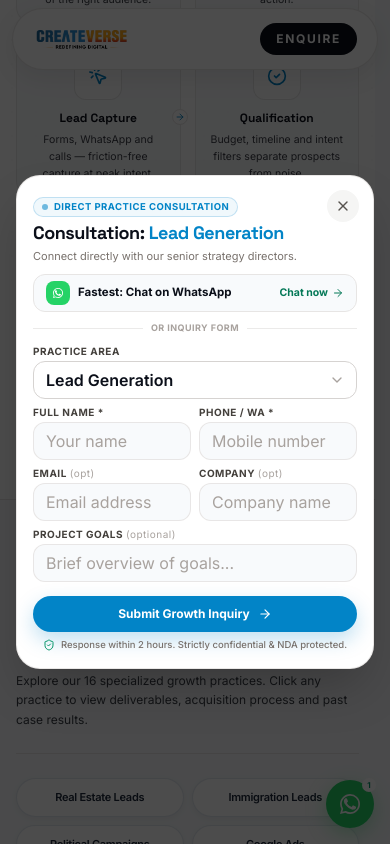
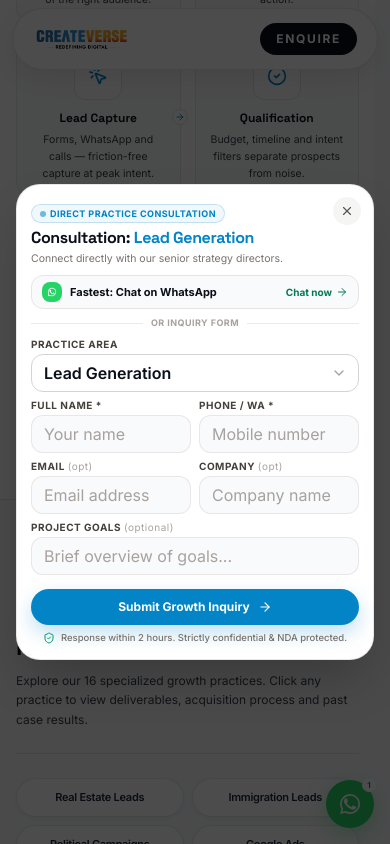
Before and after one commit to aryanbarota21235/CreateVerse, a Next.js app: page / in a window 390 px wide. Both pictures are taken after a click on the button "BUILD MY LEAD GENERATION SYSTEM". Shown: the part 1344-2188 px from the top of the page. Built offline with nearby package versions, Linux system fonts and the light colour scheme.

Commit message:
Optimize mobile page navigation transitions without blink and compact enquiry modal with generous tap margins

```diff
--- a/src/app/globals.css
+++ b/src/app/globals.css
@@ -69,6 +69,12 @@
   .dot-texture {
     background-image: radial-gradient(rgba(11, 15, 25, 0.04) 1px, transparent 1px);
     background-size: 24px 24px;
+  }
+  .reveal-wrapper {
+    -webkit-backface-visibility: hidden;
+    backface-visibility: hidden;
+    -webkit-transform: translate3d(0, 0, 0);
+    transform: translate3d(0, 0, 0);
   }
 }
 
--- a/src/app/template.tsx
+++ b/src/app/template.tsx
@@ -1,6 +1,6 @@
 "use client";
 
-import { useEffect, useState } from "react";
+import { useEffect, useState, useRef } from "react";
 import { motion, useReducedMotion } from "framer-motion";
 import { usePathname } from "next/navigation";
 
@@ -14,19 +14,20 @@ const markBackNavigation = () => {
   if (resetTimer) clearTimeout(resetTimer);
   resetTimer = setTimeout(() => {
     isBackNavigation = false;
-  }, 1200);
+  }, 1500);
 };
 
 if (typeof window !== "undefined") {
-  // Capture browser back/forward buttons
+  // Capture browser back/forward buttons and swipe gestures
   window.addEventListener("popstate", markBackNavigation, { capture: true, passive: true });
 
-  // Capture BFCache restores (e.g. Safari iOS swipe-back where page is already painted)
+  // Capture BFCache restores (Safari iOS swipe-back where page is already painted)
   window.addEventListener(
     "pageshow",
     (event) => {
       if (event.persisted) {
         isBFCacheRestore = true;
+        isBackNavigation = true;
       }
     },
     { capture: true, passive: true }
@@ -46,31 +47,75 @@ export default function Template({ children }: { children: React.ReactNode }) {
   const pathname = usePathname();
   const shouldReduceMotion = useReducedMotion();
 
-  // Snapshot navigation direction at the moment this Template mounts
-  const [navDirection] = useState<"forward" | "back">(() => (isBackNavigation ? "back" : "forward"));
-
   // Skip animation on initial mount (first SSR paint) or BFCache restore to completely eliminate white flash/blink
   const [skipTransition] = useState(() => isInitialMount || isBFCacheRestore);
 
+  // Snapshot back navigation state for this render cycle
+  const isBack = isBackNavigation;
+
+  // Reliable mobile detection
+  const [isMobile, setIsMobile] = useState(() => {
+    if (typeof window !== "undefined") {
+      return window.innerWidth < 768;
+    }
+    return false;
+  });
+
+  useEffect(() => {
+    const update = () => setIsMobile(window.innerWidth < 768);
+    update();
+    window.addEventListener("resize", update, { passive: true });
+    return () => window.removeEventListener("resize", update);
+  }, []);
+
   useEffect(() => {
     isInitialMount = false;
-    isBackNavigation = false;
     isBFCacheRestore = false;
-    if (resetTimer) clearTimeout(resetTimer);
+    const timer = setTimeout(() => {
+      isBackNavigation = false;
+    }, 150);
+    return () => clearTimeout(timer);
   }, [pathname]);
 
   if (pathname?.startsWith("/admin") || shouldReduceMotion || skipTransition) {
     return <>{children}</>;
   }
 
-  const isBack = navDirection === "back";
+  // Mobile: On back navigation, render instantly without white blink/flash.
+  // On forward navigation, run ultra-fast 0.18s smooth hardware-accelerated transition starting at opacity 0.35 (never blank white).
+  if (isMobile) {
+    if (isBack) {
+      return <div style={{ WebkitBackfaceVisibility: "hidden", transform: "translate3d(0,0,0)" }}>{children}</div>;
+    }
 
+    return (
+      <motion.div
+        key={pathname}
+        initial={{ opacity: 0.35, y: 5 }}
+        animate={{ opacity: 1, y: 0 }}
+        transition={{
+          duration: 0.18,
+          ease: [0.22, 1, 0.36, 1],
+        }}
+        style={{
+          WebkitBackfaceVisibility: "hidden",
+          backfaceVisibility: "hidden",
+          WebkitTransform: "translate3d(0,0,0)",
+          transform: "translate3d(0,0,0)",
+        }}
+      >
+        {children}
+      </motion.div>
+    );
+  }
+
+  // Desktop: elegant slide-up with opacity (kept exactly as preferred)
   return (
     <motion.div
       key={pathname}
       initial={{
         opacity: 0,
-        y: isBack ? -8 : 12,
+        y: 12,
       }}
       animate={{
         opacity: 1,
--- a/src/components/enquiry-modal.tsx
+++ b/src/components/enquiry-modal.tsx
@@ -268,8 +268,9 @@ export default function EnquiryModal() {
     <AnimatePresence>
       {isOpen && (
         <div
-          className="fixed inset-0 z-50 flex items-center justify-center px-4 py-8 sm:p-6 overflow-y-auto no-scrollbar"
+          className="fixed inset-0 z-50 flex items-center justify-center p-4 py-8 sm:p-6 overflow-y-auto no-scrollbar"
           style={{ isolation: "isolate" }}
+          onClick={closeEnquiry}
         >
           {/* Subtle Clean Backdrop - Easy dismiss on tap */}
           <motion.div
@@ -277,35 +278,34 @@ export default function EnquiryModal() {
             initial={{ opacity: 0 }}
             animate={{ opacity: 1 }}
             exit={{ opacity: 0 }}
-            transition={{ duration: 0.2, ease: "easeOut" }}
+            transition={{ duration: 0.18, ease: "easeOut" }}
             className="fixed inset-0 bg-black/70 cursor-pointer"
-            onClick={closeEnquiry}
             aria-hidden="true"
           />
 
           {/* Compact Centered Modal Card - Beautiful floating card with plenty of room above & below */}
           <motion.div
             key="modal-card"
-            initial={{ opacity: 0, scale: 0.95, y: 14 }}
+            initial={{ opacity: 0, scale: 0.94, y: 10 }}
             animate={{ opacity: 1, scale: 1, y: 0 }}
-            exit={{ opacity: 0, scale: 0.96, y: 10 }}
-            transition={{ duration: 0.22, ease: [0.16, 1, 0.3, 1] }}
+            exit={{ opacity: 0, scale: 0.95, y: 8 }}
+            transition={{ duration: 0.2, ease: [0.16, 1, 0.3, 1] }}
             onClick={(e) => e.stopPropagation()}
-            className="relative z-10 w-full max-w-[480px] sm:max-w-[540px] bg-white rounded-3xl border border-stone-200/90 shadow-2xl overflow-hidden my-auto max-h-[82vh] sm:max-h-[88vh] flex flex-col no-scrollbar"
+            className="relative z-10 w-full max-w-[420px] sm:max-w-[520px] bg-white rounded-3xl border border-stone-200/90 shadow-2xl overflow-hidden max-h-[68vh] sm:max-h-[85vh] flex flex-col no-scrollbar my-auto"
           >
             {/* Tactile Close Button */}
             <button
               type="button"
               onClick={closeEnquiry}
-              className="absolute right-3.5 top-3.5 sm:right-4 sm:top-4 z-20 flex h-8 w-8 sm:h-9 sm:w-9 items-center justify-center rounded-full bg-stone-100 hover:bg-stone-200 active:scale-95 text-stone-600 transition-all cursor-pointer focus:outline-none focus:ring-2 focus:ring-accent/30"
+              className="absolute right-3 top-3 sm:right-4 sm:top-4 z-20 flex h-7 w-7 sm:h-9 sm:w-9 items-center justify-center rounded-full bg-stone-100 hover:bg-stone-200 active:scale-95 text-stone-600 transition-all cursor-pointer focus:outline-none focus:ring-2 focus:ring-accent/30"
               aria-label="Close modal"
             >
-              <X className="h-4 w-4 sm:h-4.5 sm:w-4.5" />
+              <X className="h-3.5 w-3.5 sm:h-4.5 sm:w-4.5" />
             </button>
 
             {submitted ? (
               /* Success Confirmation Screen */
-              <div className="p-7 sm:p-10 text-center my-auto">
+              <div className="p-6 sm:p-10 text-center my-auto">
                 <div className="mx-auto flex h-12 w-12 sm:h-14 sm:w-14 items-center justify-center rounded-2xl bg-accent/10 text-accent border border-accent/20">
                   <CheckCircle2 className="h-7 w-7 sm:h-8 sm:w-8 text-accent" />
                 </div>
@@ -330,17 +330,17 @@ export default function EnquiryModal() {
             ) : (
               /* Form Body with Smooth Momentum Scroll & Hidden Scrollbar */
               <div
-                className="p-4 sm:p-7 overflow-y-auto overscroll-contain flex-1 no-scrollbar"
+                className="p-3.5 sm:p-6 overflow-y-auto overscroll-contain flex-1 no-scrollbar"
                 style={{ WebkitOverflowScrolling: "touch" }}
               >
                 {/* Header */}
-                <div className="pr-9">
-                  <div className="inline-flex items-center gap-1.5 rounded-full border border-accent/20 bg-accent/[0.06] px-2 py-0.5 sm:px-2.5 sm:py-0.5 text-[9.5px] sm:text-[10.5px] font-bold uppercase tracking-wider text-accent mb-1">
+                <div className="pr-8 sm:pr-9">
+                  <div className="inline-flex items-center gap-1 rounded-full border border-accent/20 bg-accent/[0.06] px-2 py-0.5 text-[9px] sm:text-[10px] font-bold uppercase tracking-wider text-accent mb-1">
                     <span className="h-1.5 w-1.5 rounded-full bg-accent animate-pulse" />
                     <span>Direct Practice Consultation</span>
                   </div>
 
-                  <h3 className="font-display text-lg sm:text-2xl font-bold tracking-tight text-ink leading-snug">
+                  <h3 className="font-display text-base sm:text-2xl font-bold tracking-tight text-ink leading-snug">
                     {service ? (
                       <>
                         Consultation: <span className="text-accent">{service}</span>
@@ -352,7 +352,7 @@ export default function EnquiryModal() {
                     )}
                   </h3>
 
-                  <p className="mt-0.5 text-[11px] sm:text-xs text-stone-500 font-normal">
+                  <p className="mt-0.5 text-[10.5px] sm:text-xs text-stone-500 font-normal">
                     Connect directly with our senior strategy directors.
                   </p>
                 </div>
@@ -362,24 +362,24 @@ export default function EnquiryModal() {
                   href={site.whatsappUrl}
                   target="_blank"
                   rel="noopener noreferrer"
-                  className="group mt-2.5 sm:mt-3 flex items-center justify-between rounded-xl border border-stone-200 bg-[#F8FAFC] px-3 py-1.5 sm:px-3.5 sm:py-2 transition-all duration-150 hover:border-[#25D366] hover:bg-[#25D366]/[0.04] active:bg-[#25D366]/[0.08] cursor-pointer"
+                  className="group mt-2 sm:mt-3 flex items-center justify-between rounded-xl border border-stone-200 bg-[#F8FAFC] px-2.5 py-1.5 sm:px-3.5 sm:py-2 transition-all duration-150 hover:border-[#25D366] hover:bg-[#25D366]/[0.04] active:bg-[#25D366]/[0.08] cursor-pointer"
                 >
                   <div className="flex items-center gap-2">
-                    <span className="flex h-6 w-6 sm:h-7 sm:w-7 shrink-0 items-center justify-center rounded-lg bg-[#25D366] text-white shadow-xs">
-                      <WhatsAppIcon className="h-3 w-3 sm:h-3.5 sm:w-3.5 text-white" />
+                    <span className="flex h-5 w-5 sm:h-7 sm:w-7 shrink-0 items-center justify-center rounded-lg bg-[#25D366] text-white shadow-xs">
+                      <WhatsAppIcon className="h-2.5 w-2.5 sm:h-3.5 sm:w-3.5 text-white" />
                     </span>
-                    <p className="text-[11.5px] sm:text-xs font-bold text-ink group-hover:text-emerald-700 transition-colors">
+                    <p className="text-[11px] sm:text-xs font-bold text-ink group-hover:text-emerald-700 transition-colors">
                       Fastest: Chat on WhatsApp <span className="hidden sm:inline text-stone-400 font-normal">({site.phone})</span>
                     </p>
                   </div>
-                  <span className="inline-flex items-center gap-1 text-[10.5px] sm:text-xs font-bold text-emerald-700 group-hover:translate-x-0.5 transition-transform shrink-0">
+                  <span className="inline-flex items-center gap-1 text-[10px] sm:text-xs font-bold text-emerald-700 group-hover:translate-x-0.5 transition-transform shrink-0">
                     <span>Chat now</span>
                     <ArrowRight className="h-3 w-3" />
                   </span>
                 </a>
 
                 {/* Divider */}
-                <div className="relative my-2 sm:my-3">
+                <div className="relative my-1.5 sm:my-2.5">
                   <div className="absolute inset-0 flex items-center">
                     <div className="w-full border-t border-stone-200/80" />
                   </div>
```
